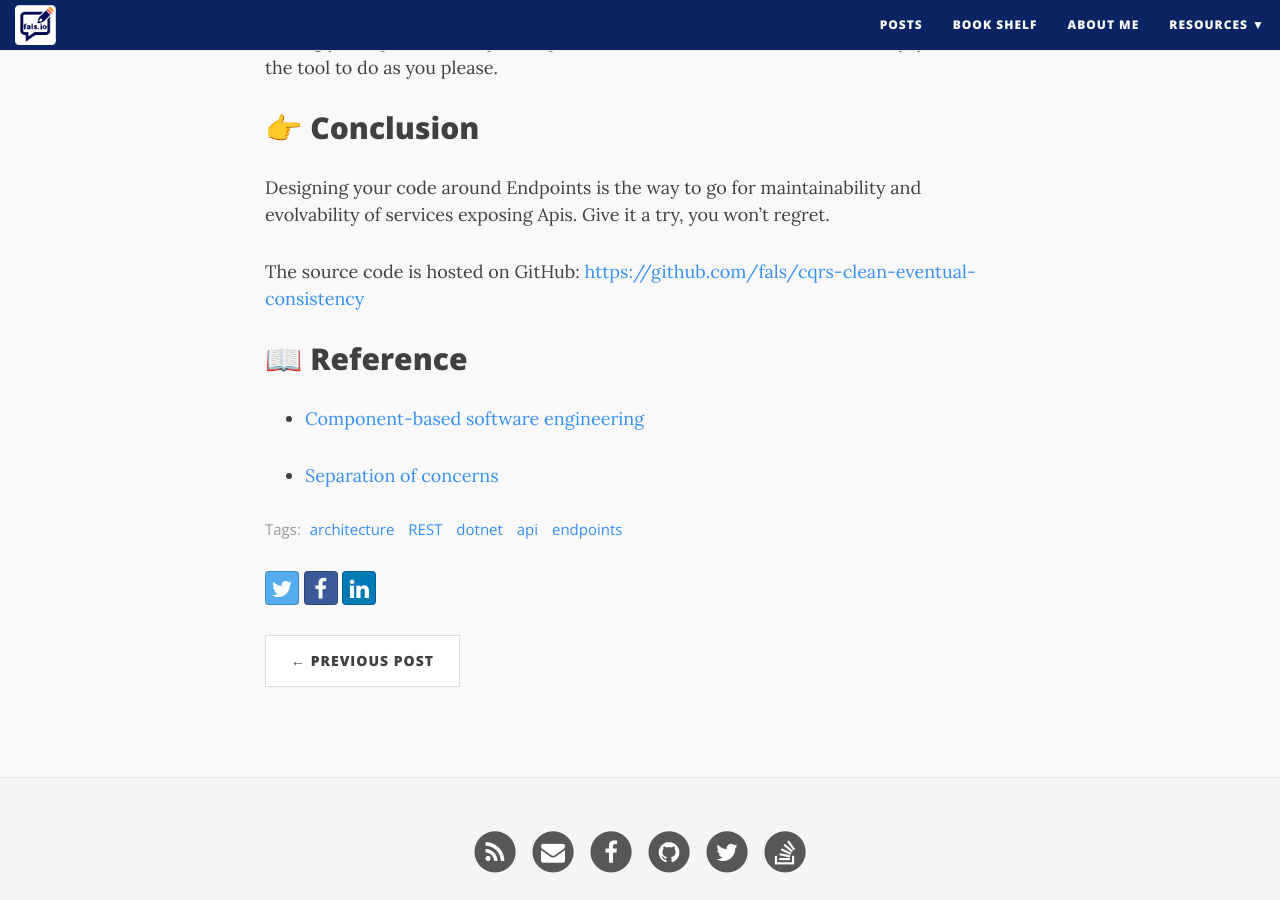
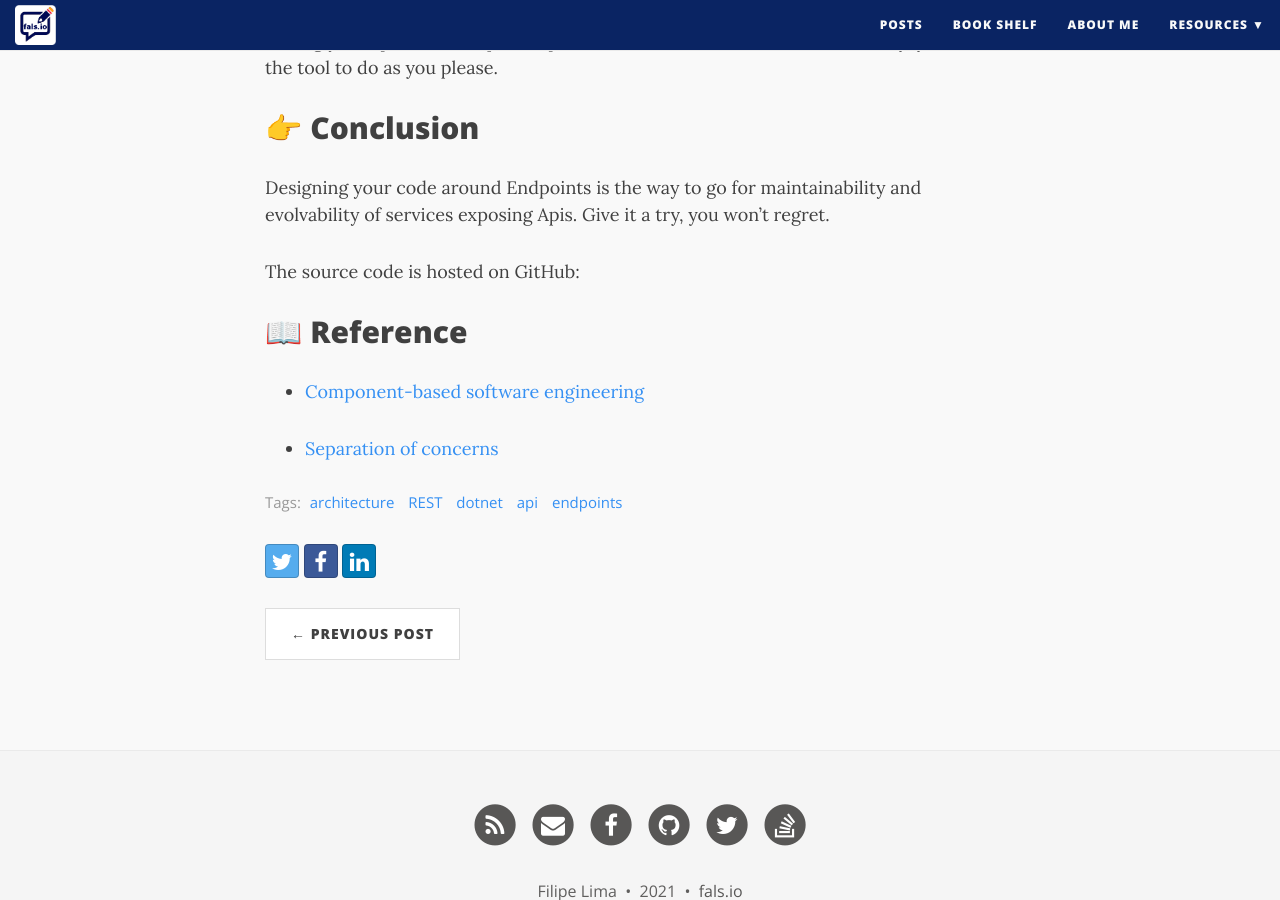
Before and after one commit to fals/fals.github.io, a Jekyll site: the page built from _posts/2021-02-06-end-points.md, in a window 1280 px wide and 900 px high, scrolled down 2807 px. Built offline with Jekyll 4.4.1, drawn with Linux system fonts in a browser that asks for light colours; nearby versions of some CDN libraries; comment, search, counter and statistics services are not loaded; some of the changed lines change nothing that is shown.

Commit message:
broeken link

```diff
--- a/_posts/2021-02-06-end-points.md
+++ b/_posts/2021-02-06-end-points.md
@@ -39,7 +39,7 @@
 
 Designing your code around Endpoints is the way to go for maintainability and evolvability of services exposing Apis. Give it a try, you won't regret.
 
-The source code is hosted on GitHub: <a href="https://github.com/fals/distributed-lock" target="_blank">https://github.com/fals/cqrs-clean-eventual-consistency</a>
+The source code is hosted on GitHub: <a href="https://github.com/fals/cqrs-clean-eventual-consistency">
 
 ## 📖 Reference
 
```
